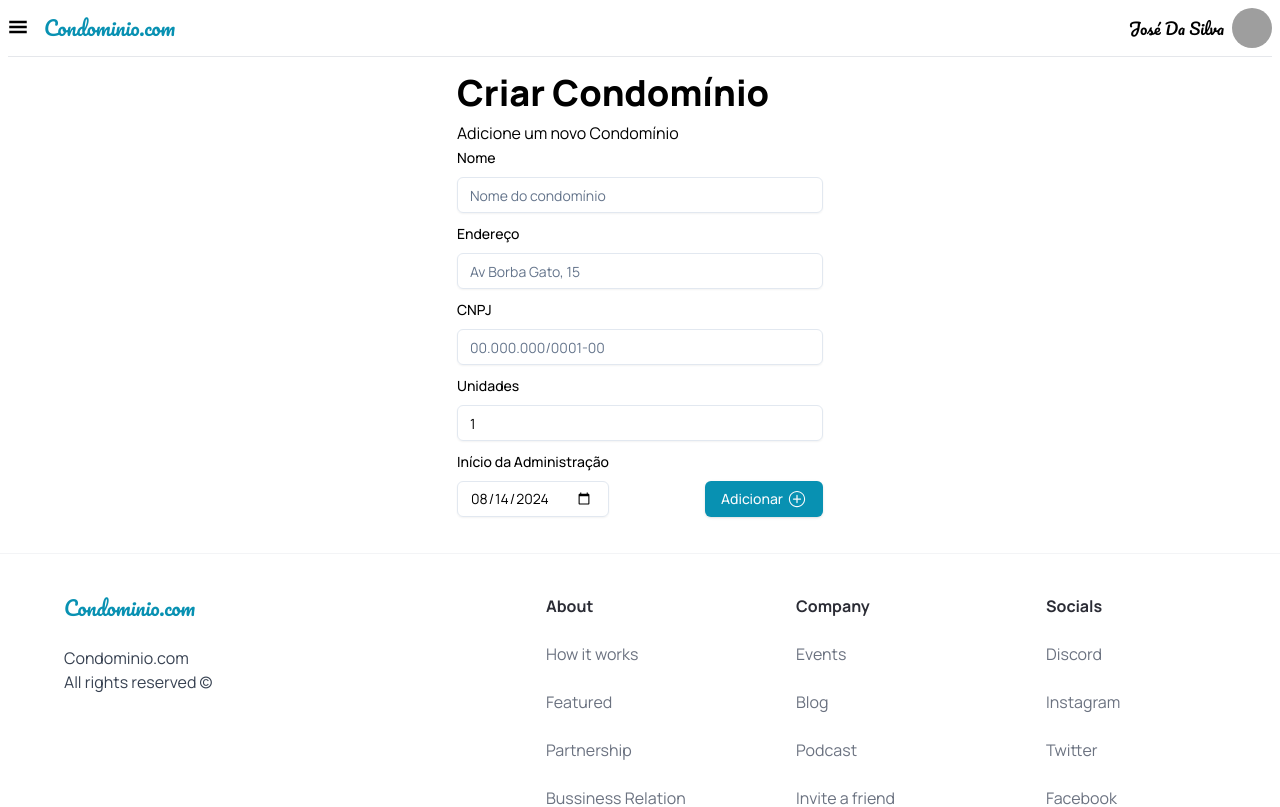
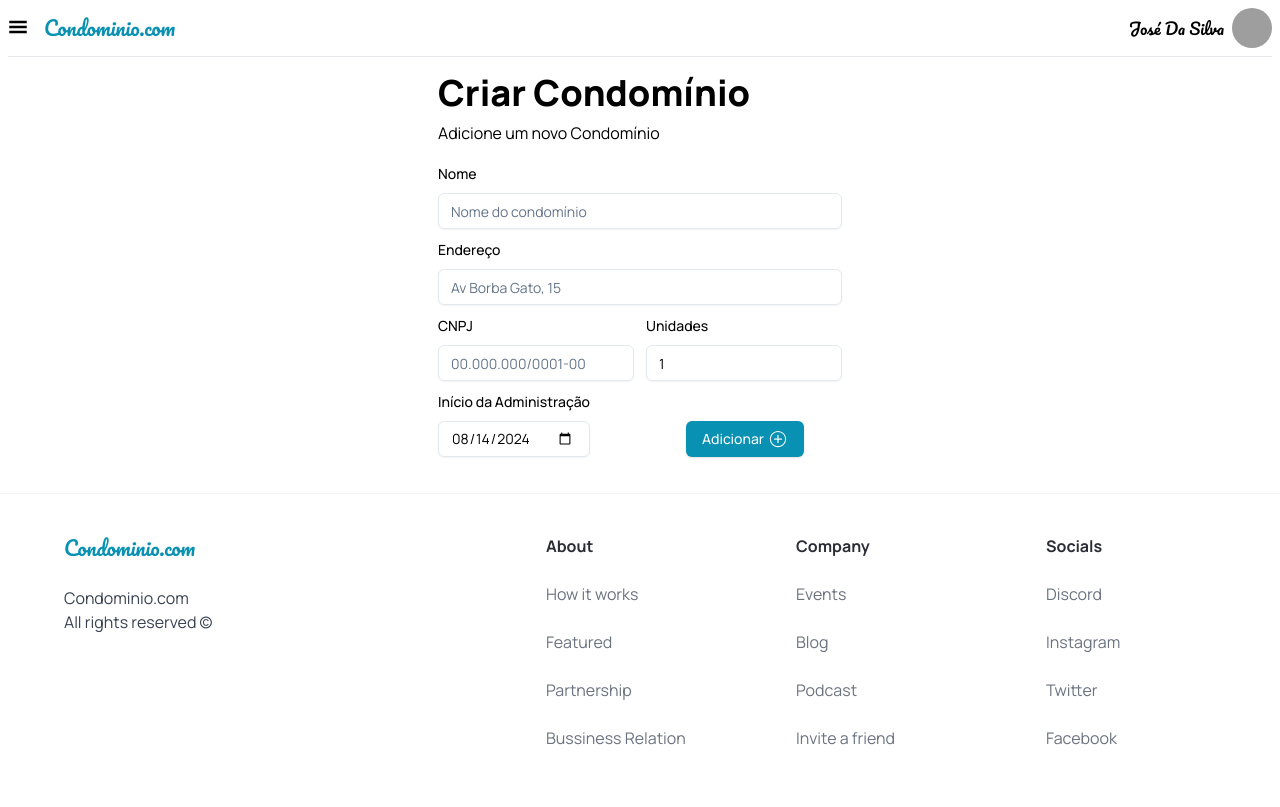
Before and after one commit to Knoka1/crud_gestao_condominios, a Next.js app: page /property/create in a window 1280 px wide. Shown: the top 807 px of the page. Built offline with nearby package versions, Linux system fonts and the light colour scheme; grey boxes are pictures that could not be loaded.

Commit message:
feat: Adiciona gestão de estados e separa responsabilidades do PropertyForm e da página de create, loading

```diff
--- a/app/(root)/property/create/page.tsx
+++ b/app/(root)/property/create/page.tsx
@@ -1,28 +1,33 @@
 "use client";
-import PropertyFrom from "@/components/PropertyFrom";
+import PropertyForm from "@/components/PropertyFrom";
 import { postProperty } from "@/lib/api/postProperty";
+import { useRouter } from "next/navigation";
 import React from "react";
 
-const dummyProperty: Property = {
-  id: 123,
-  nome: "Dummy123",
-  endereco: "Rua Dummy123",
-  cnpj: "123.123.123-12",
-  quantidadeUnidades: 123,
-  inicioAdministracao: new Date("2024-08-09").toISOString(),
-};
+const CreateProperty = () => {
+  const router = useRouter();
+  const handleAddNewProperty = async (property: Property) => {
+    console.log(property);
+    await new Promise((resolve) => setTimeout(resolve, 2000));
+    // try {
+    //   const response = await postProperty(property);
+    //   if (!response) {
+    //     setError("Erro ao enviar os dados. Tente novamente.");
+    //   } else {
+    //     // Handle success (e.g., show a success message or redirect)
+    //     console.log("Propriedade criada com sucesso!", response);
+    //   }
+    // } catch (err) {
+    //   setError("Erro ao enviar os dados. Tente novamente.");
+    // }
+    router.push("/property/all");
+  };
 
-const CreateProperty = () => {
-  const handleAddNewProperty = async (property: Property) => {
-    const response = await postProperty(property);
-    console.log(response);
-    return response;
-  };
   return (
-    <section className="">
+    <section className="flex flex-col">
       <h1 className="text-4xl font-extrabold">Criar Condomínio</h1>
-      <p className="mt-2">Adicione um novo Condomínio</p>
-      <PropertyFrom type="new" />
+      <p className="my-2 mb-4">Adicione um novo Condomínio</p>
+      <PropertyForm type="new" onSubmit={handleAddNewProperty} />
     </section>
   );
 };
--- a/components/PropertyFrom.tsx
+++ b/components/PropertyFrom.tsx
@@ -1,4 +1,4 @@
-import React from "react";
+import React, { useState } from "react";
 import { z } from "zod";
 import { zodResolver } from "@hookform/resolvers/zod";
 import { useForm } from "react-hook-form";
@@ -13,10 +13,12 @@ import {
 import { Input } from "@/components/ui/input";
 import { Button } from "./ui/button";
 import { IoIosAddCircleOutline } from "react-icons/io";
+import { ReloadIcon } from "@radix-ui/react-icons";
 
 interface PropertyFormProps {
   type: "edit" | "new";
   defaultValues?: Partial<z.infer<typeof formSchema>>;
+  onSubmit: (values: z.infer<typeof formSchema>) => void;
 }
 
 // CNPJ Validation Regex
@@ -44,7 +46,9 @@ const formSchema = z.object({
   }),
 });
 
-const PropertyForm = ({ type, defaultValues }: PropertyFormProps) => {
+const PropertyForm = ({ type, defaultValues, onSubmit }: PropertyFormProps) => {
+  const [isLoading, setIsLoading] = useState(false);
+
   const form = useForm<z.infer<typeof formSchema>>({
     resolver: zodResolver(formSchema),
     defaultValues: {
@@ -54,14 +58,16 @@ const PropertyForm = ({ type, defaultValues }: PropertyFormProps) => {
     },
   });
 
-  const onSubmit = (values: z.infer<typeof formSchema>) => {
+  const handleSubmit = async (values: z.infer<typeof formSchema>) => {
+    setIsLoading(true);
     const formattedValues = {
       ...values,
       inicioAdministracao: new Date(values.inicioAdministracao)
         .toISOString()
         .slice(0, 10),
     };
-    console.log(formattedValues);
+    await onSubmit(formattedValues);
+    setIsLoading(false);
   };
 
   const handleCNPJChange = (e: React.ChangeEvent<HTMLInputElement>) => {
@@ -73,7 +79,7 @@ const PropertyForm = ({ type, defaultValues }: PropertyFormProps) => {
   return (
     <section>
       <Form {...form}>
-        <form onSubmit={form.handleSubmit(onSubmit)} className="space-y-2">
+        <form onSubmit={form.handleSubmit(handleSubmit)} className="space-y-2">
           <FormField
             control={form.control}
             name="nome"
@@ -100,6 +106,7 @@ const PropertyForm = ({ type, defaultValues }: PropertyFormProps) => {
               </FormItem>
             )}
           />
+          <div className="flex space-x-3">
             <FormField
               control={form.control}
               name="cnpj"
@@ -135,6 +142,7 @@ const PropertyForm = ({ type, defaultValues }: PropertyFormProps) => {
                 </FormItem>
               )}
             />
+          </div>
           <div className="flex">
             <FormField
               control={form.control}
@@ -149,11 +157,24 @@ const PropertyForm = ({ type, defaultValues }: PropertyFormProps) => {
                 </FormItem>
               )}
             />
-            <Button className="rounded-md bg-cyan-600 ml-24 mt-8" type="submit">
+            <Button
+              disabled={isLoading}
+              className="rounded-md bg-cyan-600 ml-24 mt-8"
+              type="submit"
+            >
+              {!isLoading ? (
+                <>
                   <p className="pr-1">
                     {type === "edit" ? "Atualizar" : "Adicionar"}
                   </p>
                   <IoIosAddCircleOutline size={20} />
+                </>
+              ) : (
+                <>
+                  <ReloadIcon className="mr-2 h-4 w-4 animate-spin" />
+                  <p className="pr-1">Enviando...</p>
+                </>
+              )}
             </Button>
           </div>
         </form>
```
Also changed, not shown: types/index.d.ts (+8 -0 lines). Lines whose indentation alone changed are shown as unchanged.
